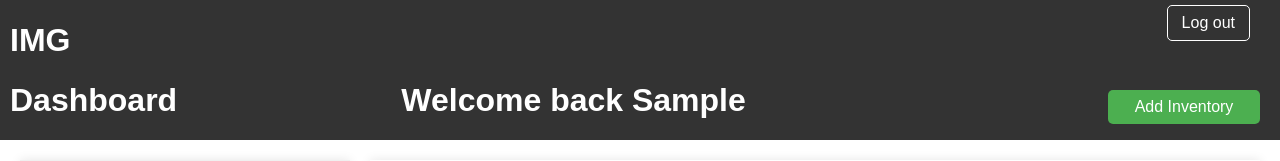
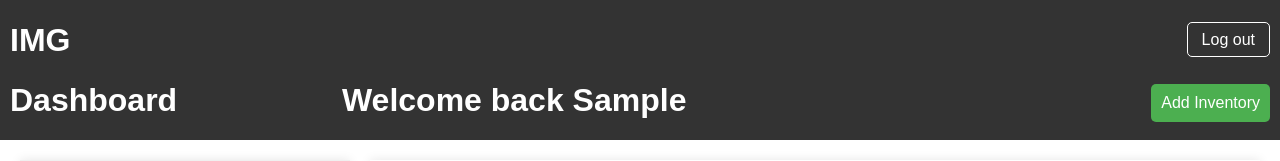
Before and after one commit to gustavoperess/Inventory-Management-System, a Flask app: page /login in a window 1280 px wide. Shown: the top 161 px of the page. Run offline with Flask 3, Linux system fonts and the light colour scheme; the visitor is signed in with stand-in values (Sample User, id 1); data that the repository does not hold is empty; some libraries are stand-ins or nearby versions.

Commit message:
changes in the style

```diff
--- a/static/styles.css
+++ b/static/styles.css
@@ -20,8 +20,23 @@ header {
   width: 100%;
   height: 60px; /* Adjust the height as needed */
   display: flex;
-  justify-content: flex-start;
+  justify-content: space-between; /* Add this line to create space between logo and logout */
   align-items: center;
+}
+
+/* Apply the new class to the logout button */
+header .logout-button {
+  color: #fff;
+  text-decoration: none;
+  padding: 8px 14px; /* Adjust padding to make it slightly bigger */
+  border: 1px solid #fff;
+  border-radius: 5px;
+}
+
+/* Add hover effect for the logout button */
+.logout-button:hover {
+  background-color: #fff;
+  color: #333;
 }
 
 .actions-container {
@@ -30,6 +45,18 @@ header {
   display: flex;
   justify-content: space-between;
   align-items: center;
+}
+
+.actions-container .add-button {
+  background-color: #4CAF50;
+  display: flex;
+  margin-top: 5px;
+  padding: 10px;
+  color: white;
+  cursor: pointer;
+  border-radius: 5px;
+  align-items: center;
+  text-decoration: none;
 }
 
 .user-heading {
@@ -42,32 +69,6 @@ header {
   margin-left: 0px; /* Adjust as needed */
 }
 
-
-.logout-button {
-  color: #fff;
-  text-decoration: none;
-  padding: 8px 14px; /* Adjust padding to make it slightly bigger */
-  border: 1px solid #fff;
-  border-radius: 5px;
-}
-
-/* Apply the new class to the logout button */
-header .logout-button {
-  color: #fff;
-  text-decoration: none;
-  padding: 8px 14px; /* Adjust padding to make it slightly bigger */
-  border: 1px solid #fff;
-  border-radius: 5px;
-  position: fixed; /* Use fixed positioning */
-  top: 5px; /* Position a bit below the top */
-  right: 30px; /* Adjust the right value to move it more to the left */
-}
-
-/* Add hover effect for the logout button */
-.logout-button:hover {
-  background-color: #fff;
-  color: #333;
-}
 
 
 /* end of header  */
@@ -235,20 +236,7 @@ main {
   background-color: #45a049;
 }
 
-
 /* End of Products containers  */
-
-
-footer {
-  background-color: #333;
-  color: #fff;
-  text-align: center;
-  padding: 10px;
-  position: fixed;
-  bottom: 0;
-  width: 100%;
-}
-
 
 
 /* Categories Container */
@@ -297,25 +285,13 @@ footer {
 /* End of Container */
 
 
-/* Add a new class for styling the "Add Inventory" button */
-.add-inventory-button {
-  display: flex;
-  justify-content: center;
-  align-items: center;
-  padding: 8px 16px; /* Adjust padding as needed */
-  margin: 10px;
-  background-color: #4CAF50;
-  color: white;
-  text-decoration: none;
-  border-radius: 5px;
-  cursor: pointer;
-  width: 120px; /* Adjust the width as needed */
-  position: fixed; /* Use fixed positioning */
-  top: 80px; /* Adjust the top value to position it vertically */
-  right: 10px; /* Adjust the right value to position it horizontally */
+
+footer {
+  background-color: #333;
+  color: #fff;
+  text-align: center;
+  padding: 10px;
+  position: fixed;
+  bottom: 0;
+  width: 100%;
 }
-
-/* Add hover effect for the "Add Inventory" button */
-.add-inventory-button:hover {
-  background-color: #45a049;
-}
--- a/templates/add_item.html
+++ b/templates/add_item.html
@@ -12,10 +12,12 @@
     <header>
         <div class="logo-container">
             <h1 class="logo-heading">IMG</h1>
+            <nav>
+                <a class="logout-button" href="{{ url_for('main_page') }}">Log out</a>
+            </nav>
         </div>
         <div class="actions-container">
-            <h2>Please enter your user name and password or create a new account</h2>
-            <h1>Welcome to IMG</h1>
+            <h1 class="dashboard-heading">Input Page</h1>
         </div>
     </header>
 
--- a/templates/login.html
+++ b/templates/login.html
@@ -18,7 +18,7 @@
             <h1 class="dashboard-heading">Dashboard</h1>
             <h1 class="user-heading">Welcome back {{ user.username.title() }}</h1>
             <nav>
-                <a class="add-inventory-button" href="{{ url_for('add_item') }}">Add Inventory</a>
+                <a class="add-button" href="{{ url_for('add_item') }}">Add Inventory</a>
             </nav>
         </div>
     </header>
```
Also changed, not shown: 1 other file.
